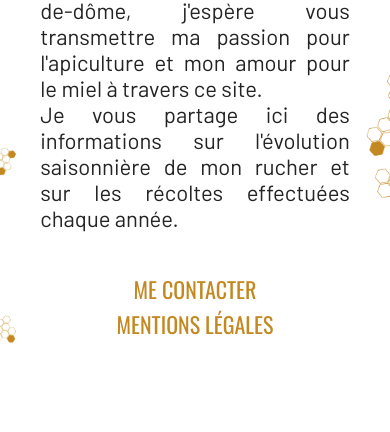
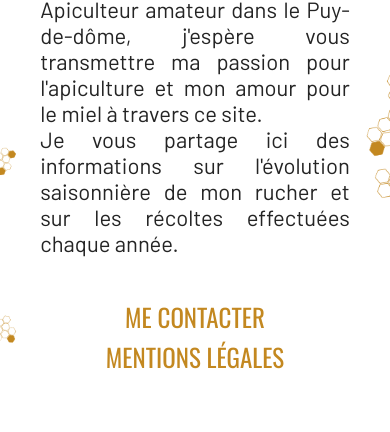
Before and after one commit to Smophmie/rucher-gorges-enval, a plain HTML site: page index.html in a window 390 px wide. Shown: the part 764-1196 px from the top of the page. Before the commit the page ends 1161 px from the top, so only its background shows below. Drawn offline with nearby package versions, Linux system fonts and the light colour scheme; a web font is replaced by a local one.

Commit message:
amelio font responsive

```diff
--- a/css/style.css
+++ b/css/style.css
@@ -81,7 +81,7 @@ h2 {
 }
 
 @media screen and (max-width: 1200px) {
-    html{
+    html {
         background-image: url(../images/cellules-mobile.png);
         background-size: contain;
         background-repeat: repeat;
@@ -98,6 +98,9 @@ h2 {
         align-items: center;
         width: 100%;
     }
+    .btn-nav {
+        font-size: 25px;
+    }
 
     header img {
         width: 300px;
```
